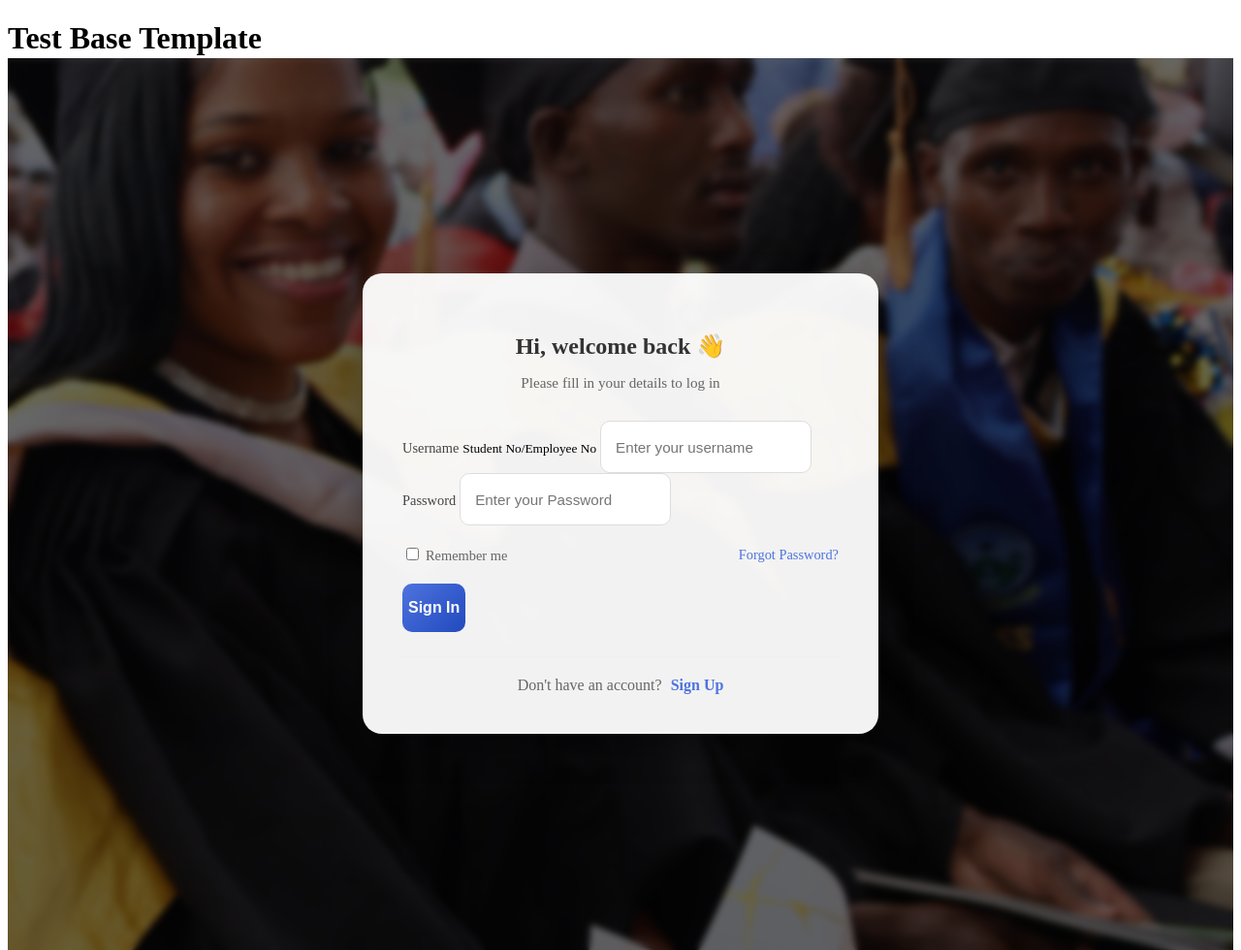
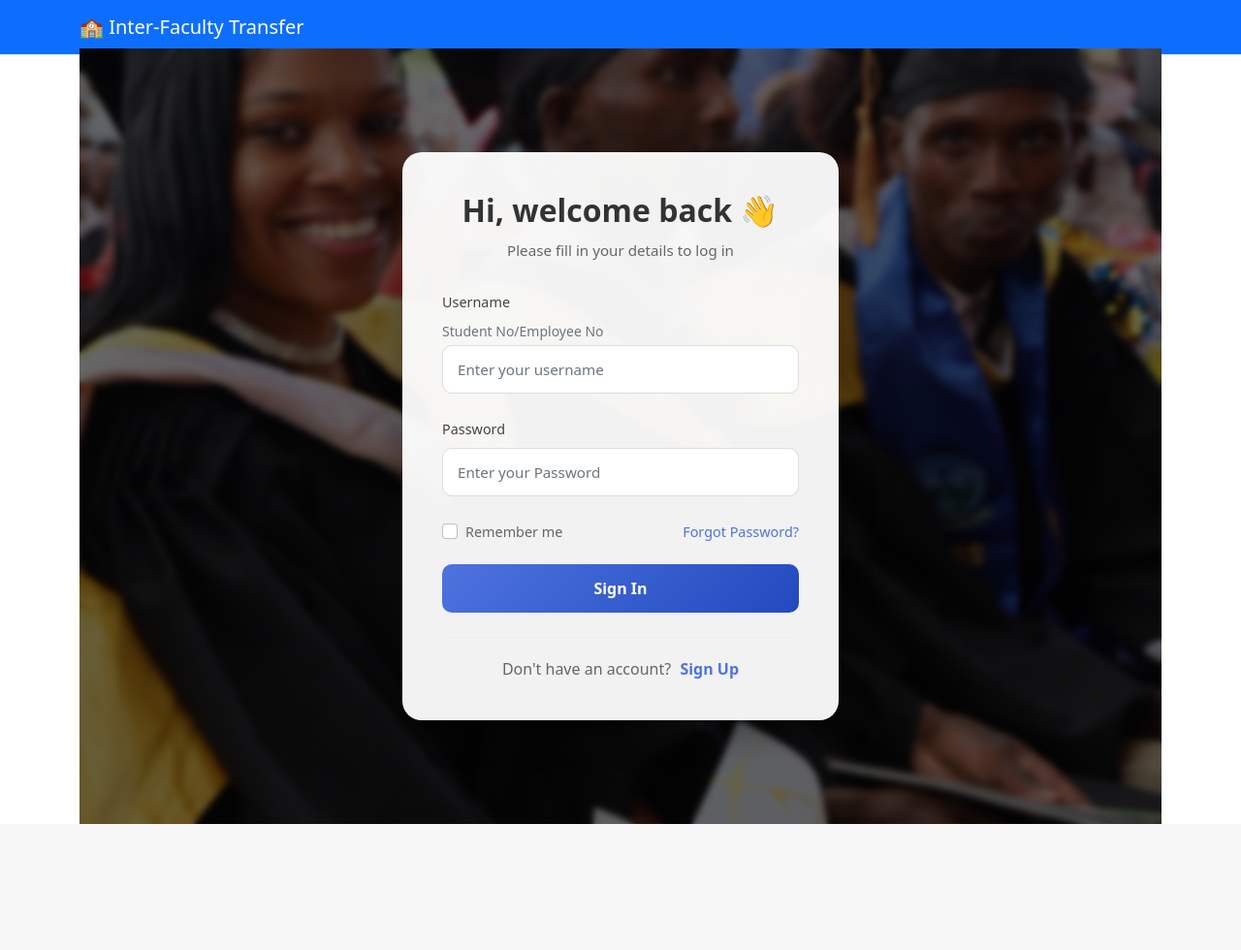
Before and after one commit to jontez756/interfaculty, a Django app: a page that uses templates/base.html in a window 1280 px wide. Shown: the whole page at 97% size. After the commit the page ends 850 px from the top, so only its background shows below. Run offline with Django 5.2, Linux system fonts and the light colour scheme.

Commit message:
Fix templates with minimal working versions

```diff
--- a/templates/base.html
+++ b/templates/base.html
@@ -1,12 +1,30 @@
+
+
+
 <!DOCTYPE html>
 <html>
 <head>
-    <title>Test Page</title>
+    <title>{% block title %}Inter-Faculty Transfer{% endblock %}</title>
+    <link href="https://cdn.jsdelivr.net/npm/bootstrap@5.1.3/dist/css/bootstrap.min.css" rel="stylesheet">
 </head>
 <body>
-    <h1>Test Base Template</h1>
-    <hr>
-    {% block content %}
-    {% endblock %}
+    <nav class="navbar navbar-expand-lg navbar-dark bg-primary">
+        <div class="container">
+            <a class="navbar-brand" href="/">🏫 Inter-Faculty Transfer</a>
+        </div>
+    </nav>
+
+    <div class="container mt-4">
+        {% if messages %}
+            {% for message in messages %}
+                <div class="alert alert-{{ message.tags }}">{{ message }}</div>
+            {% endfor %}
+        {% endif %}
+
+        {% block content %}
+        {% endblock %}
+    </div>
+
+    <script src="https://cdn.jsdelivr.net/npm/bootstrap@5.1.3/dist/js/bootstrap.bundle.min.js"></script>
 </body>
 </html>
```
Also changed, not shown: templates/student_dashboard.html (+6 -4 lines).
